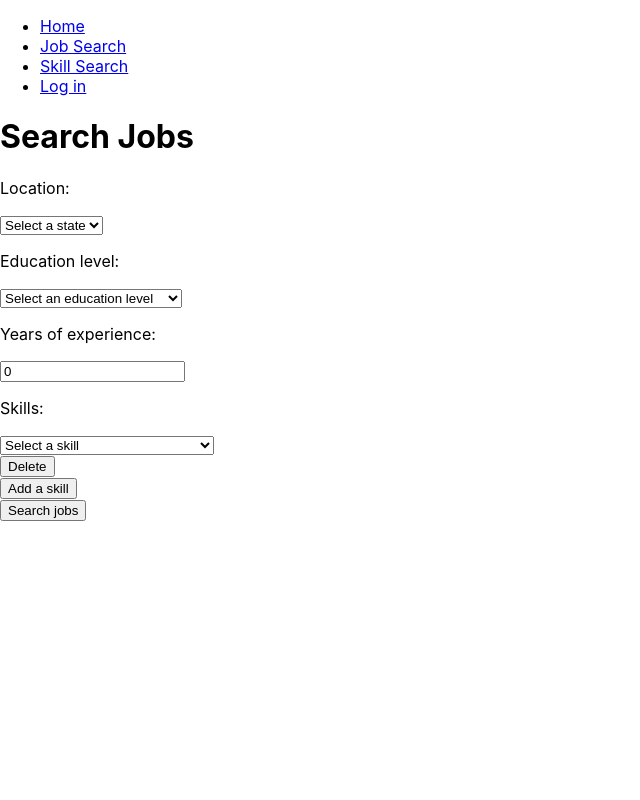
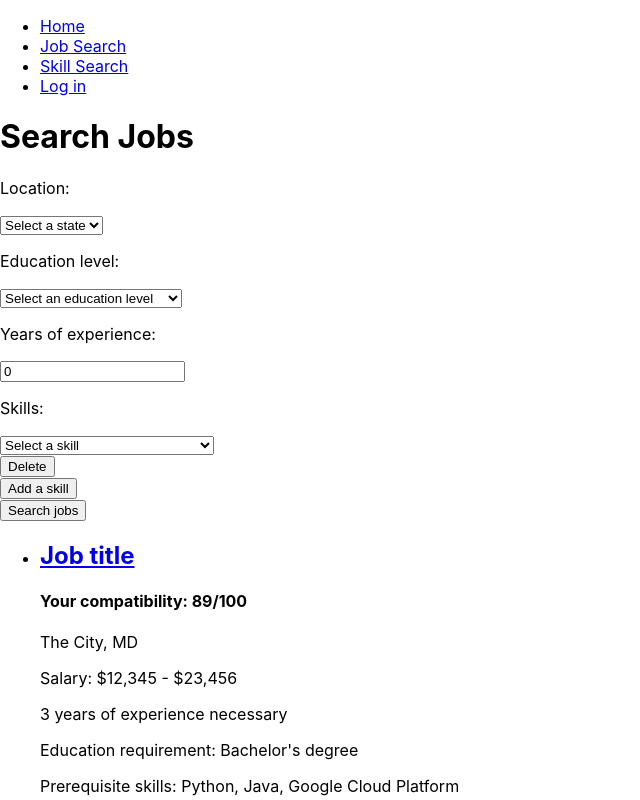
Before and after one commit to msmithp/jse-annotate, a React (Create React App) app in the folder frontend/: page /job-search in a window 1280 px wide. Both pictures are taken after a click on the button "Search jobs". Shown: the top 800 px of the page, without its empty margins (0-640 px from the left). Built offline with nearby package versions, Linux system fonts and the light colour scheme.

Commit message:
Add job search results with placeholder data to JobSearch page

```diff
--- /dev/null
+++ b/frontend/src/components/JobCard.tsx
@@ -0,0 +1,70 @@
+interface Job {
+    title: string,
+    company: string,
+    cityName: string,
+    stateCode: string,
+    description: string,
+    minSalary: number,
+    maxSalary: number,
+    link: string,
+    score: number,
+    skills: string[],
+    education: string,
+    yearsExperience: number
+};
+
+function JobCard({ title, cityName, stateCode, description, minSalary,
+    maxSalary, link, score, skills, education, yearsExperience }: Job) {
+    function mapEducation(education: string): string {
+        switch(education) {
+            case "high_school":
+                return "High school diploma";
+            case "associate":
+                return "Associate's degree";
+            case "bachelor":
+                return "Bachelor's degree";
+            case "master":
+                return "Master's degree";
+            case "doctorate":
+                return "Doctorate degree or higher";
+            default:
+                return "None specified";
+        }
+    }
+
+    function mapSkills(skills: string[]): string {
+        let skillString = ""
+        for (let i = 0; i < skills.length; i++) {
+            skillString += skills[i];
+            if (i != skills.length - 1) {
+                skillString += ", ";
+            }
+        }
+        return skillString;
+    }
+
+    function mapYearsExperience(years: number): string {
+        if (years < 1) {
+            return "No prior experience requirements"
+        } else if (years >= 20) {
+            return "20+ years of experience necessary"
+        } else {
+            return String(years) + " years of experience necessary"
+        }
+    }
+
+    return (
+        <div>
+            <h2><a href={link}>{title}</a></h2>
+            <h4>Your compatibility: {score}/100</h4>
+            <p>{cityName}, {stateCode}</p>
+            <p>Salary: ${Math.floor(minSalary).toLocaleString()} - ${Math.floor(maxSalary).toLocaleString()}</p>
+            <p>{mapYearsExperience(yearsExperience)}</p>
+            <p>Education requirement: {mapEducation(education)}</p>
+            <p>Prerequisite skills: {mapSkills(skills)}</p>
+            <p>{description}</p>
+        </div>
+    )
+}
+
+export default JobCard;
--- /dev/null
+++ b/frontend/src/components/JobList.tsx
@@ -0,0 +1,54 @@
+import { JobCard } from ".";
+
+interface JobListProps {
+    jobs: {
+        id: number,
+        title: string,
+        company: string,
+        cityName: string,
+        stateCode: string,
+        description: string,
+        minSalary: number,
+        maxSalary: number,
+        link: string,
+        score: number,
+        skills: string[],
+        education: string,
+        yearsExperience: number
+    }[]
+};
+
+function JobList({ jobs }: JobListProps) {
+    const jobCards = jobs.map(job => {
+        return (
+            <li key={job.id} value={job.id}>
+                <div>
+                    <JobCard
+                        title={job.title}
+                        company={job.company}
+                        cityName={job.cityName}
+                        stateCode={job.stateCode}
+                        description={job.description}
+                        minSalary={job.minSalary}
+                        maxSalary={job.maxSalary}
+                        link={job.link}
+                        score={job.score}
+                        skills={job.skills}
+                        education={job.education}
+                        yearsExperience={job.yearsExperience}
+                    />
+                </div>
+            </li>
+        )
+    });
+
+    return (
+        <div>
+            <ul>
+                {jobCards}
+            </ul>
+        </div>
+    )
+}
+
+export default JobList;
--- a/frontend/src/components/index.ts
+++ b/frontend/src/components/index.ts
@@ -4,3 +4,5 @@ export {default as DropdownList} from "./DropdownList";
 export {default as SkillSearchMap} from "./SkillSearchMap";
 export {default as DashboardMap} from "./DashboardMap";
 export {default as SkillChart} from "./SkillChart";
+export {default as JobList} from "./JobList";
+export {default as JobCard} from "./JobCard";
--- a/frontend/src/pages/JobSearch.tsx
+++ b/frontend/src/pages/JobSearch.tsx
@@ -1,6 +1,6 @@
 import React from "react";
-import { useState, useContext } from "react";
-import DropdownList from "../components/DropdownList";
+import { useState } from "react";
+import { DropdownList, JobList } from "../components";
 import { useStaticData } from "../context/StaticDataProvider";
 
 
@@ -9,7 +9,7 @@ interface JobSearchFormProps {
         location: number, education: string,
         experience: number, skills: number[]
     ) => void
-}
+};
 
 function JobSearchForm({ onSubmit }: JobSearchFormProps) {
     // Get static data (states, education levels, and skills)
@@ -123,21 +123,75 @@ function JobSearchForm({ onSubmit }: JobSearchFormProps) {
     )
 }
 
+interface Job {
+    id: number,
+    title: string,
+    company: string,
+    cityName: string,
+    stateCode: string,
+    description: string,
+    minSalary: number,
+    maxSalary: number,
+    link: string,
+    score: number,
+    skills: string[],
+    education: string,
+    yearsExperience: number
+}
 
 function JobSearch() {
+    const [jobs, setJobs] = useState<Job[]>([]);
+
     function handleJobSearch(location: number, education: string,
         experience: number, skills: number[]): void {
             console.log("Location: " + location
                 + "\nEducation: " + education + "\nExperience: "
                 + experience + "\nSkills: " + skills);
 
-            // Redirect to job search results
-        }
+        // Set resulting jobs by retrieving job data from the back-end
+        setJobs([
+            {
+                id: 0,
+                title: "Job title",
+                company: "The Company",
+                cityName: "The City",
+                stateCode: "MD",
+                description: "Do stuff at The Company",
+                minSalary: 12345,
+                maxSalary: 23456,
+                link: "www.google.com",
+                score: 89,
+                skills: ["Python", "Java", "Google Cloud Platform"],
+                education: "bachelor",
+                yearsExperience: 3
+            },
+            {
+                id: 1,
+                title: "Job title 2",
+                company: "The Other Company",
+                cityName: "The Other City",
+                stateCode: "VA",
+                description: "Do stuff at The Other Company",
+                minSalary: 120000,
+                maxSalary: 150000,
+                link: "www.google.com",
+                score: 93,
+                skills: ["C++", "Java", "Google Cloud Platform"],
+                education: "",
+                yearsExperience: 0
+            }
+        ])
+    }
 
     return (
         <div>
             <h1>Search Jobs</h1>
             <JobSearchForm onSubmit={handleJobSearch} />
+            { jobs.length == 0 ?
+                <></>
+            :
+                <JobList jobs={jobs} />
+            }
         </div>
     )
 }
--- a/frontend/src/pages/SkillSearch.tsx
+++ b/frontend/src/pages/SkillSearch.tsx
@@ -58,21 +58,26 @@ function SkillSearch() {
     const [skillData, setSkillData] = useState<SkillData[]>(tempData);
 
     function handleSkillSearch(stateID: number) {
+        // Eventually: call back-end to retrieve skill data for this state
+        // and assign it to skillData using setSkillData()
         console.log("State: " + stateID);
         setSkillData(
             skillData.map((skill) => {
                 return {id: skill.id, skillName: skill.skillName, occurrences: Math.floor(Math.random() * 300)}
             })
         );
-
     }
 
     return (
         <div>
             <h1>Skill search page</h1>
             <SkillSearchForm onUpdate={handleSkillSearch} />
-            <SkillChart skillData={skillData} />
-            {/* <SkillSearchMap /> */}
+            { skillData.length == 0 ?
+                <></>
+            :
+                <SkillChart skillData={skillData} />
+                //<SkillSearchMap />
+            }
         </div>
     )
 }
```
